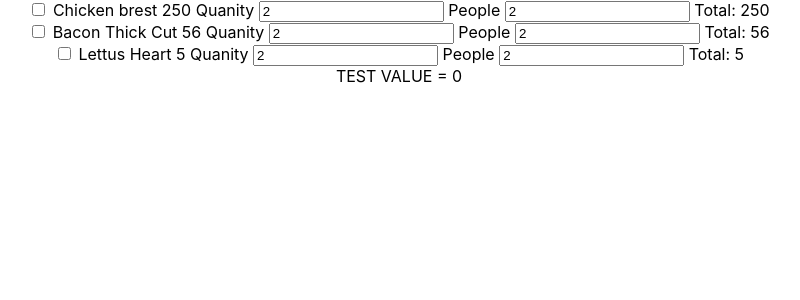
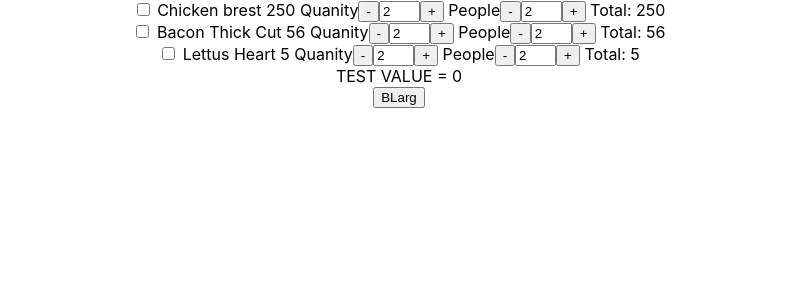
Before and after one commit to Dabea/food-app, a React (Create React App) app: page / in a window 1280 px wide. Shown: the top 300 px of the page, without its empty margins (241-1041 px from the left). Built offline with nearby package versions, Linux system fonts and the light colour scheme.

Commit message:
fixed change events

```diff
--- a/src/App.js
+++ b/src/App.js
@@ -8,21 +8,38 @@ class App extends Component {
     totalCalories: 0
   }
 
+
+
   handleChange =  (test, active) =>   {
     if(active){
       this.setState({ totalCalories: this.state.totalCalories - test });
     }else{
       this.setState({ totalCalories: this.state.totalCalories + test });
     }
+  }
 
+   getToalCalories = (activeFoodList) => {
+    let total = 0;
+    activeFoodList.forEach(element => {
+      total =  total +element.calories
+    });
+
+    this.setState({totalCalories: total})
   }
+
+
 
   render() {
     const foodList =  [{"food": "Chicken brest", "calories": 250  }, {"food": "Bacon Thick Cut", "calories": 56  } ,{"food": "Lettus Heart", "calories": 5  }];
+    const activeFoodList = [{"food": "Chicken brest", "calories": 250  }, {"food": "Bacon Thick Cut", "calories": 56  } ];
+
+
+
     return (
       <div className="App">
         {foodList.map(food => <FoodItem food={food.food} calories={food.calories} testProp={this.handleChange}/> )}
         <div> TEST VALUE = {this.state.totalCalories} </div>
+        <button onClick={() => this.getToalCalories(activeFoodList)}> BLarg  </button>
       </div>
     );
   }
--- a/src/componets/FoodItem.js
+++ b/src/componets/FoodItem.js
@@ -17,7 +17,15 @@ class FoodItem extends React.Component{
          }
 
          updateTotalCalories(){
-            this.setState((state) => ({ totalCalories: (this.props.calories * this.state.quanity)/ this.state.peopleShareing}));
+            this.setState((state) => ({ totalCalories: Math.round((this.props.calories * this.state.quanity)/ this.state.peopleShareing)}));
+         }
+
+         increaseValue = (value) => {
+            this.setState({ [value]: this.state[value] + 1}, () =>  this.updateTotalCalories() )
+         }
+
+         decreaseValue = (value) => {
+            this.setState({ [value]: this.state[value] - 1}, () => this.updateTotalCalories() )
          }
 
          sendTotalCalories = () => {
@@ -33,8 +41,16 @@ class FoodItem extends React.Component{
                 <input onClick={() => this.sendTotalCalories() } type="checkbox" />
                 <label> { this.props.food } </label>
                 <label> {this.props.calories} </label>
-                <label> Quanity <input name="quanity" onChange={  this.handleChange}  value={this.state.quanity} />  </label>
-                <label> People <input name="peopleShareing"  value={this.state.peopleShareing} />  </label>
+                <span> Quanity
+                    <button class="subBtn" onClick={() =>  this.state.quanity > 0 ? this.decreaseValue("quanity") :false } > - </button>
+                     <input size="2" name="quanity" onChange={ this.handleChange}  value={this.state.quanity} />
+                     <button class="addBtn" onClick={() => this.increaseValue("quanity")} > + </button>
+                </span>
+                <span> People
+                    <button class="subBtn" onClick={() => this.state.peopleShareing > 1 ?  this.decreaseValue("peopleShareing"): false } > - </button>
+                    <input size="2" name="peopleShareing"  onChange={ this.handleChange} value={this.state.peopleShareing} />
+                    <button class="addbtn" onClick={() => this.increaseValue("peopleShareing")}  > + </button>
+                </span>
                 <label> Total: {this.state.totalCalories} </label>
             </div>
         );
```
